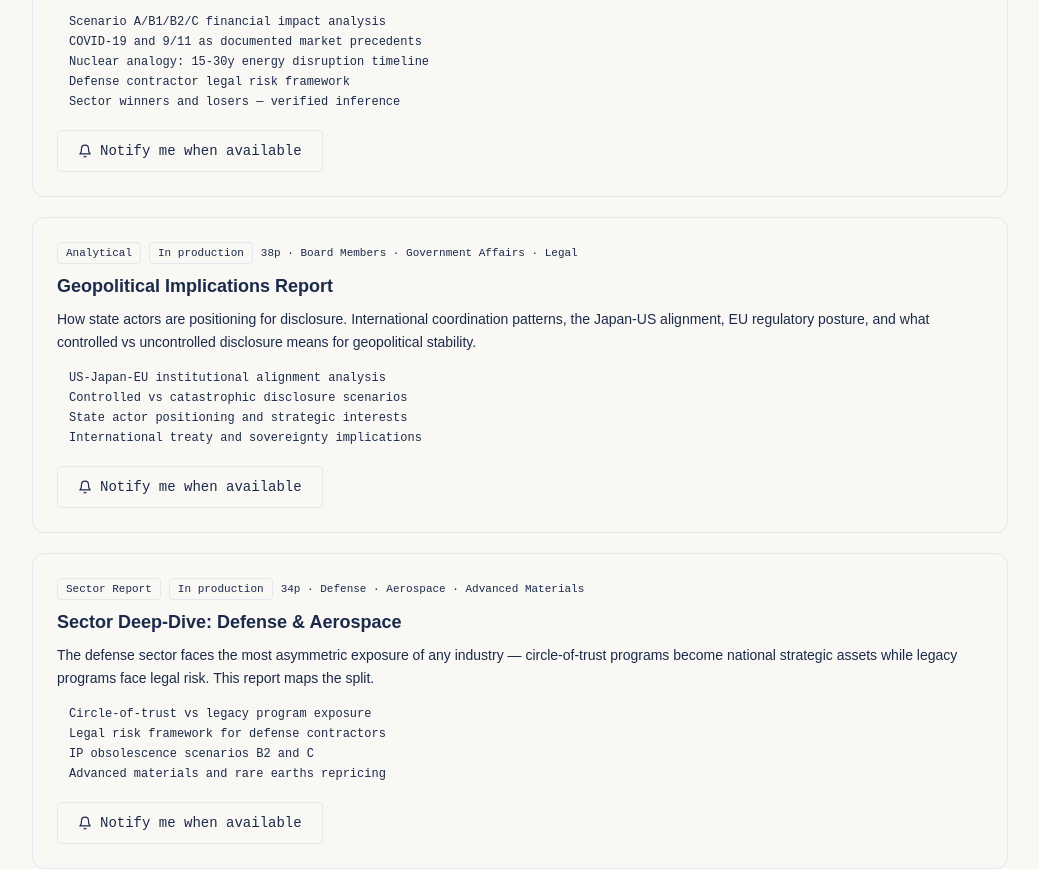
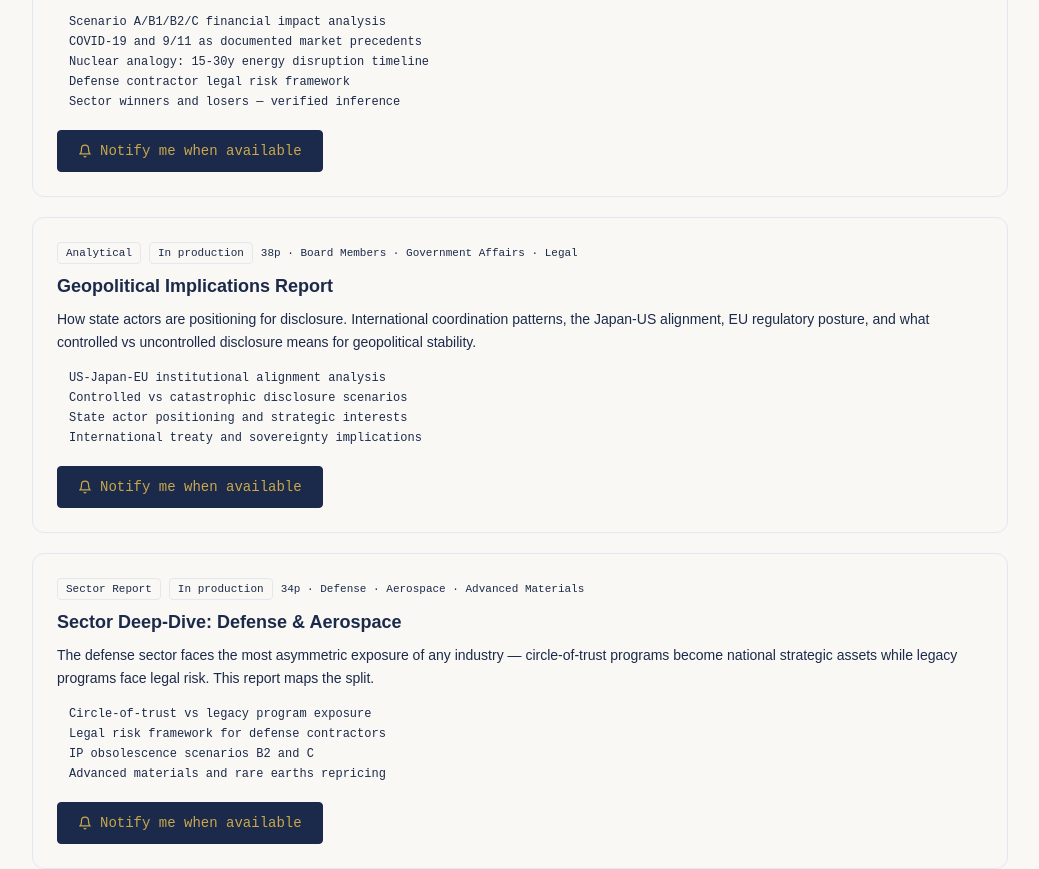
Before and after one commit to lbdgGit/DisclosureHub, a Next.js app in the folder disclosure-hub-starter/: page /rapports in a window 1280 px wide. Shown: the part 900-1769 px from the top of the page, without its empty margins (120-1159 px from the left). Built offline with nearby package versions, Linux system fonts and the light colour scheme; a web font is replaced by a local one.

Commit message:
Update page.tsx

```diff
--- a/disclosure-hub-starter/app/rapports/page.tsx
+++ b/disclosure-hub-starter/app/rapports/page.tsx
@@ -274,8 +274,21 @@ export default function ReportsPage() {
             </div>
             <button
               onClick={() => setNotifyModal(report)}
-              className="inline-flex items-center gap-2 px-5 py-2.5 rounded border border-border text-muted font-mono text-sm hover:border-signal/40 hover:text-signal transition-all"
-              style={{ fontFamily: 'JetBrains Mono, monospace' }}
+              className="inline-flex items-center gap-2 px-5 py-2.5 rounded font-mono text-sm transition-all"
+              style={{
+                fontFamily: 'JetBrains Mono, monospace',
+                background: '#1B2A4A',
+                color: '#C9A84C',
+                border: '1px solid #1B2A4A',
+              }}
+              onMouseEnter={e => {
+                (e.currentTarget as HTMLButtonElement).style.background = '#243556';
+                (e.currentTarget as HTMLButtonElement).style.borderColor = '#C9A84C';
+              }}
+              onMouseLeave={e => {
+                (e.currentTarget as HTMLButtonElement).style.background = '#1B2A4A';
+                (e.currentTarget as HTMLButtonElement).style.borderColor = '#1B2A4A';
+              }}
             >
               <Bell size={14} />
               Notify me when available
```
